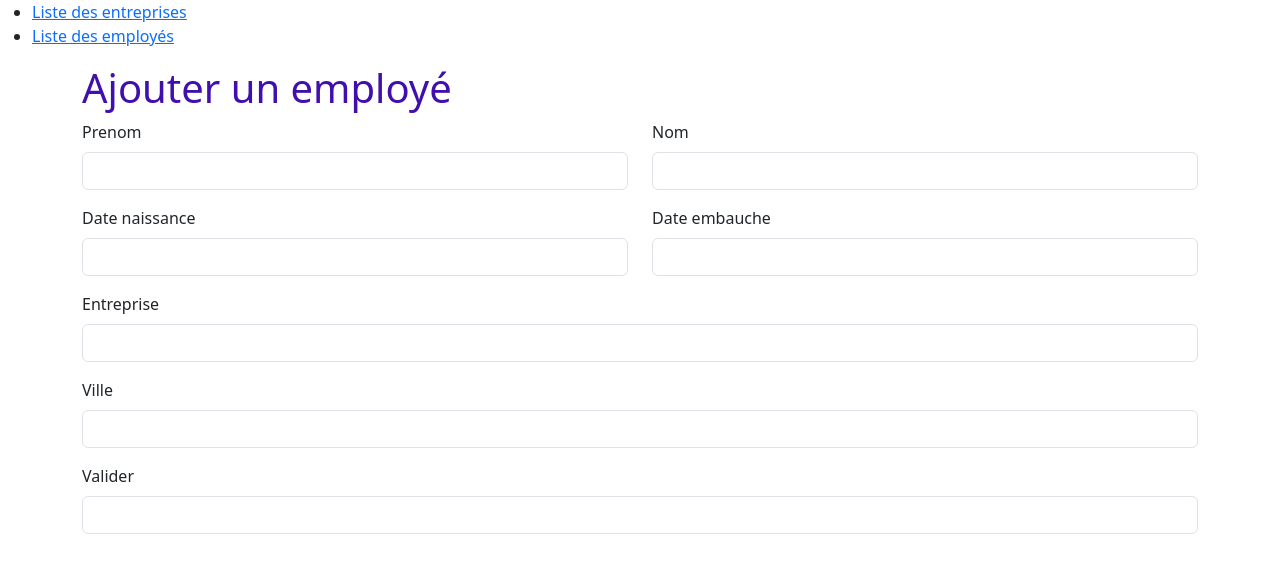
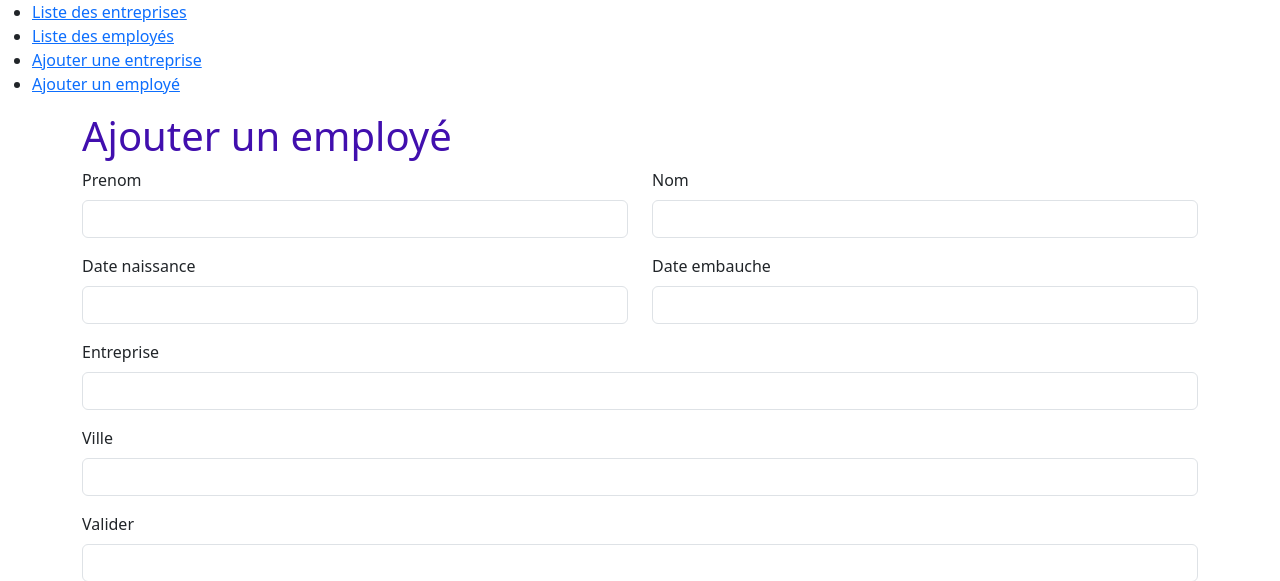
Before and after one commit to KZ-68/SfEntrepriseDemo, a Symfony app: template templates/employe/new.html.twig in a window 1280 px wide. Shown: the top 581 px of the page. Run offline with Twig, Linux system fonts and the light colour scheme; the template is opened without the code that fills it, so the values that code supplies are empty; form fields are guessed from the names that the template uses; some libraries are stand-ins or nearby versions.

Commit message:
feat: add path link for new Employe or Entreprise

```diff
--- a/templates/base.html.twig
+++ b/templates/base.html.twig
@@ -16,6 +16,8 @@
                 {# Pour utiliser les liens dans une view, on utilise path, qui prend comme argumant le name de la route #}
                 <li><a href="{{ path('app_entreprise') }}">Liste des entreprises</a></li>
                 <li><a href="{{ path('app_employe') }}">Liste des employés</a></li>
+                <li><a href="{{ path('new_entreprise') }}">Ajouter une entreprise</a></li>
+                <li><a href="{{ path('new_employe') }}">Ajouter un employé</a></li>
             </ul>
         </nav>
         <main class="container">
```
